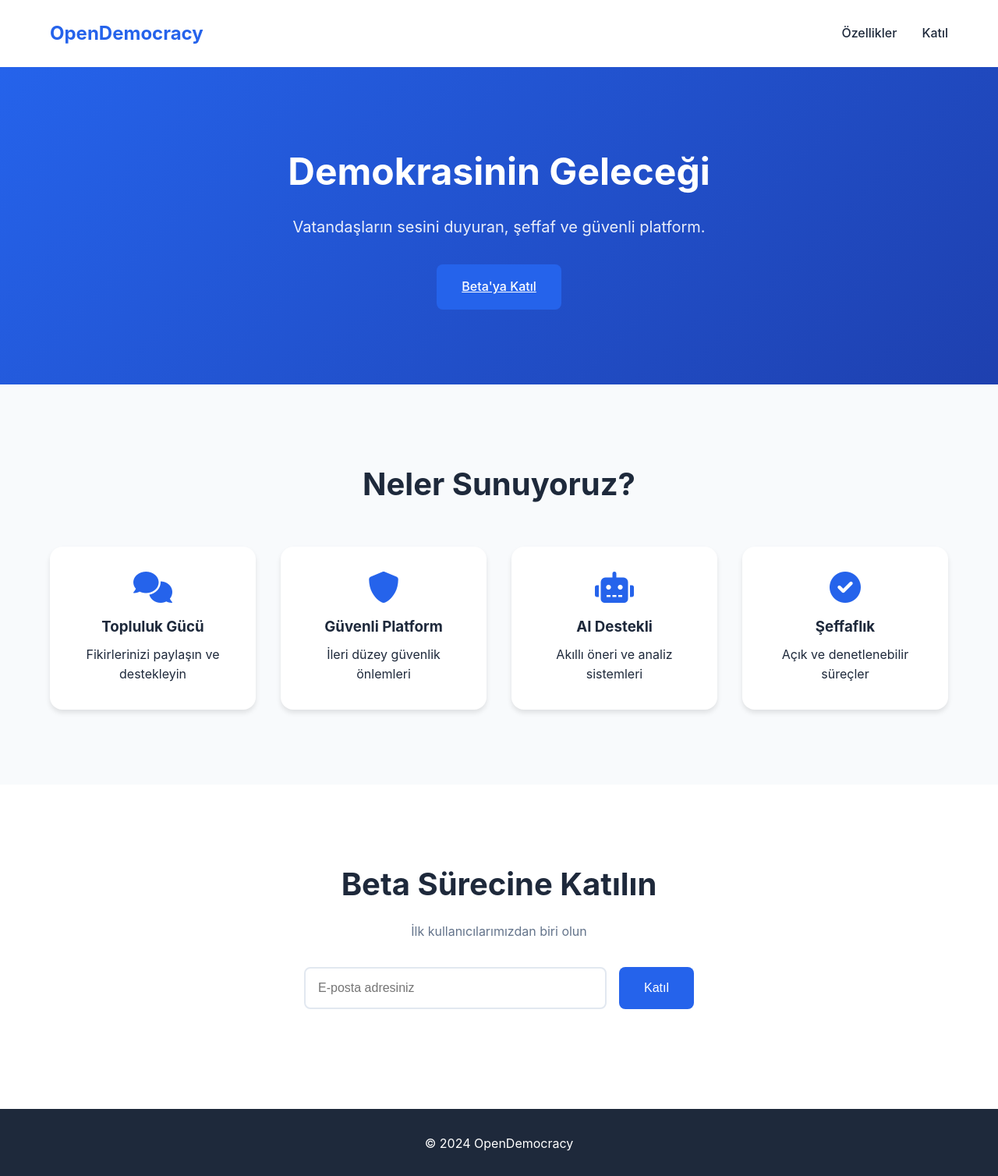
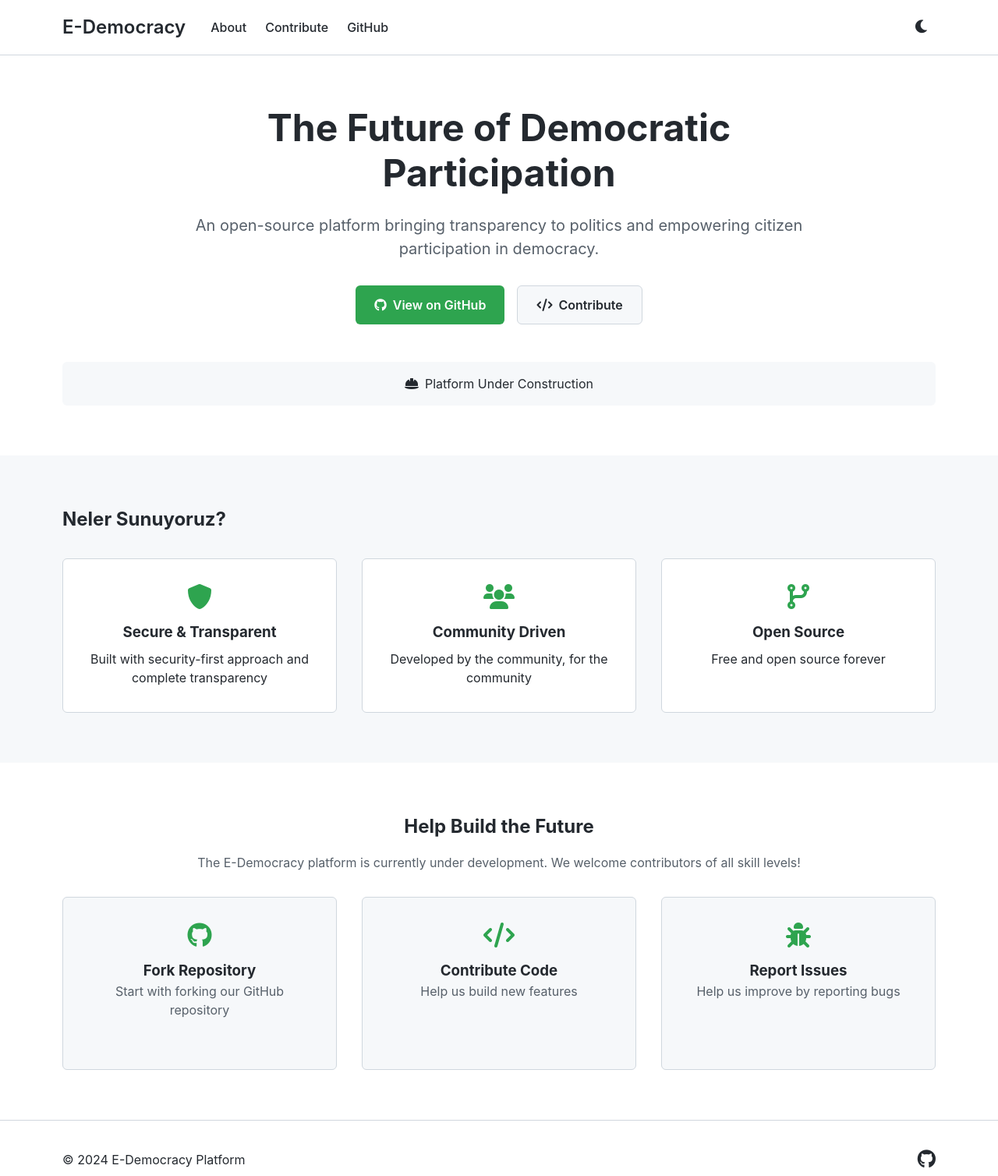
Before and after one commit to projectdemocracy25/edemocracy, a plain HTML site: page index.html in a window 1280 px wide. Shown: the top 1508 px of the page at 78% size. Drawn offline with Linux system fonts and the light colour scheme.

Commit message:
Rebrand and enhance E-Democracy platform with modern design and theme support

```diff
--- a/css/style.css
+++ b/css/style.css
@@ -1,9 +1,25 @@
 :root {
-  --primary-color: #2563eb;
-  --secondary-color: #1e40af;
-  --background-light: #f8fafc;
-  --text-dark: #1e293b;
-  --text-light: #64748b;
+  /* Light theme */
+  --light-bg: #ffffff;
+  --light-text: #24292f;
+  --light-text-secondary: #57606a;
+  --light-border: #d0d7de;
+  --light-card-bg: #f6f8fa;
+  --light-hover: #f3f4f6;
+
+  /* Dark theme */
+  --dark-bg: #0d1117;
+  --dark-text: #c9d1d9;
+  --dark-text-secondary: #8b949e;
+  --dark-border: #30363d;
+  --dark-card-bg: #161b22;
+  --dark-hover: #21262d;
+
+  /* Common colors */
+  --primary-color: #2ea44f;
+  --primary-hover: #2c974b;
+  --secondary-color: #6e7681;
+  --secondary-hover: #8b949e;
 }
 
 * {
@@ -13,22 +29,37 @@
 }
 
 body {
-  font-family: -apple-system, BlinkMacSystemFont, 'Segoe UI', Roboto, sans-serif;
-  line-height: 1.6;
-  color: var(--text-dark);
+  font-family: -apple-system, BlinkMacSystemFont, 'Segoe UI', Helvetica, Arial, sans-serif;
+  line-height: 1.5;
+  transition: background-color 0.3s ease;
+}
+
+/* Theme Styles */
+.light-theme {
+  background-color: var(--light-bg);
+  color: var(--light-text);
+}
+
+.dark-theme {
+  background-color: var(--dark-bg);
+  color: var(--dark-text);
 }
 
 .container {
   width: 90%;
-  max-width: 1200px;
+  max-width: 1280px;
   margin: 0 auto;
+  padding: 0 1rem;
 }
 
 /* Navigation */
 .navbar {
-  padding: 1.5rem 0;
-  background: white;
-  box-shadow: 0 2px 4px rgba(0,0,0,0.1);
+  padding: 1rem 0;
+  border-bottom: 1px solid var(--light-border);
+}
+
+.dark-theme .navbar {
+  border-bottom-color: var(--dark-border);
 }
 
 .navbar .container {
@@ -37,81 +68,164 @@ body {
   align-items: center;
 }
 
+.nav-left {
+  display: flex;
+  align-items: center;
+  gap: 2rem;
+}
+
 .logo {
   font-size: 1.5rem;
-  font-weight: 700;
-  color: var(--primary-color);
+  font-weight: 600;
 }
 
 .nav-links {
   display: flex;
-  gap: 2rem;
+  gap: 1.5rem;
   list-style: none;
 }
 
 .nav-links a {
   text-decoration: none;
-  color: var(--text-dark);
+  color: inherit;
   font-weight: 500;
-  transition: color 0.3s ease;
 }
 
-.nav-links a:hover {
-  color: var(--primary-color);
+.theme-toggle {
+  background: none;
+  border: none;
+  cursor: pointer;
+  padding: 0.5rem;
+  color: inherit;
+  font-size: 1.2rem;
+}
+
+.light-theme .fa-sun,
+.dark-theme .fa-moon {
+  display: none;
 }
 
 /* Hero Section */
 .hero {
-  padding: 6rem 0;
-  background: linear-gradient(135deg, #2563eb 0%, #1e40af 100%);
-  color: white;
+  padding: 4rem 0;
   text-align: center;
 }
 
-.hero h2 {
-  font-size: 3rem;
-  margin-bottom: 1rem;
+.hero-content {
+  max-width: 800px;
+  margin: 0 auto;
 }
 
-.hero p {
+.hero h1 {
+  font-size: 3rem;
+  margin-bottom: 1.5rem;
+  line-height: 1.2;
+}
+
+.hero-text {
   font-size: 1.25rem;
+  color: var(--light-text-secondary);
   margin-bottom: 2rem;
-  opacity: 0.9;
+}
+
+.dark-theme .hero-text {
+  color: var(--dark-text-secondary);
+}
+
+.hero-buttons {
+  display: flex;
+  gap: 1rem;
+  justify-content: center;
+}
+
+.btn {
+  display: inline-flex;
+  align-items: center;
+  gap: 0.5rem;
+  padding: 0.75rem 1.5rem;
+  border-radius: 6px;
+  text-decoration: none;
+  font-weight: 600;
+  transition: background-color 0.2s ease;
+}
+
+.btn-primary {
+  background-color: var(--primary-color);
+  color: white;
+}
+
+.btn-primary:hover {
+  background-color: var(--primary-hover);
+}
+
+.btn-secondary {
+  background-color: var(--light-card-bg);
+  color: var(--light-text);
+  border: 1px solid var(--light-border);
+}
+
+.dark-theme .btn-secondary {
+  background-color: var(--dark-card-bg);
+  color: var(--dark-text);
+  border-color: var(--dark-border);
+}
+
+.btn-secondary:hover {
+  background-color: var(--light-hover);
+}
+
+.dark-theme .btn-secondary:hover {
+  background-color: var(--dark-hover);
+}
+
+/* Construction Banner */
+.construction-banner {
+  margin-top: 3rem;
+  padding: 1rem;
+  background-color: var(--light-card-bg);
+  border-radius: 6px;
+  display: flex;
+  align-items: center;
+  justify-content: center;
+  gap: 0.5rem;
+}
+
+.dark-theme .construction-banner {
+  background-color: var(--dark-card-bg);
 }
 
 /* Features Section */
 .features {
-  padding: 6rem 0;
-  background: var(--background-light);
+  padding: 4rem 0;
+  background-color: var(--light-card-bg);
 }
 
-.features h2 {
-  text-align: center;
-  margin-bottom: 3rem;
-  font-size: 2.5rem;
+.dark-theme .features {
+  background-color: var(--dark-card-bg);
 }
 
 .feature-grid {
   display: grid;
   grid-template-columns: repeat(auto-fit, minmax(250px, 1fr));
   gap: 2rem;
+  margin-top: 2rem;
 }
 
 .feature-card {
-  background: white;
   padding: 2rem;
-  border-radius: 1rem;
+  background-color: var(--light-bg);
+  border-radius: 6px;
+  border: 1px solid var(--light-border);
   text-align: center;
-  box-shadow: 0 4px 6px rgba(0,0,0,0.1);
-  transition: transform 0.3s ease;
 }
 
-.feature-card:hover {
-  transform: translateY(-5px);
+.dark-theme .feature-card {
+  background-color: var(--dark-bg);
+  border-color: var(--dark-border);
 }
 
 .feature-card i {
-  font-size: 2.5rem;
+  font-size: 2rem;
   color: var(--primary-color);
   margin-bottom: 1rem;
 }
@@ -120,73 +234,94 @@ body {
   margin-bottom: 0.5rem;
 }
 
-/* Waitlist Section */
-.waitlist {
-  padding: 6rem 0;
+/* Contribute Section */
+.contribute {
+  padding: 4rem 0;
   text-align: center;
 }
 
-.waitlist h2 {
-  font-size: 2.5rem;
+.contribute h2 {
   margin-bottom: 1rem;
 }
 
-.waitlist p {
-  color: var(--text-light);
+.contribute p {
+  color: var(--light-text-secondary);
   margin-bottom: 2rem;
 }
 
-#waitlist-form {
-  display: flex;
-  max-width: 500px;
-  margin: 0 auto;
-  gap: 1rem;
+.dark-theme .contribute p {
+  color: var(--dark-text-secondary);
 }
 
-input[type="email"] {
-  flex: 1;
-  padding: 1rem;
-  border: 2px solid #e2e8f0;
-  border-radius: 0.5rem;
-  font-size: 1rem;
+.contribute-steps {
+  display: grid;
+  grid-template-columns: repeat(auto-fit, minmax(250px, 1fr));
+  gap: 2rem;
 }
 
-.btn {
-  display: inline-block;
-  padding: 1rem 2rem;
-  background: var(--primary-color);
-  color: white;
-  border: none;
-  border-radius: 0.5rem;
-  font-size: 1rem;
-  font-weight: 500;
-  cursor: pointer;
-  transition: background 0.3s ease;
+.contribute-card {
+  padding: 2rem;
+  background-color: var(--light-card-bg);
+  border-radius: 6px;
+  border: 1px solid var(--light-border);
+  text-decoration: none;
+  color: inherit;
+  transition: transform 0.2s ease;
 }
 
-.btn:hover {
-  background: var(--secondary-color);
+.dark-theme .contribute-card {
+  background-color: var(--dark-card-bg);
+  border-color: var(--dark-border);
+}
+
+.contribute-card:hover {
+  transform: translateY(-5px);
+}
+
+.contribute-card i {
+  font-size: 2rem;
+  color: var(--primary-color);
+  margin-bottom: 1rem;
 }
 
 /* Footer */
 footer {
-  background: var(--text-dark);
-  color: white;
   padding: 2rem 0;
-  text-align: center;
+  border-top: 1px solid var(--light-border);
+}
+
+.dark-theme footer {
+  border-top-color: var(--dark-border);
+}
+
+.footer-content {
+  display: flex;
+  justify-content: space-between;
+  align-items: center;
+}
+
+.social-links a {
+  color: inherit;
+  font-size: 1.5rem;
+  text-decoration: none;
 }
 
 /* Responsive Design */
 @media (max-width: 768px) {
-  .hero h2 {
+  .nav-links {
+    display: none;
+  }
+
+  .hero h1 {
     font-size: 2rem;
   }
 
-  #waitlist-form {
+  .hero-buttons {
     flex-direction: column;
   }
 
-  .nav-links {
-    display: none;
+  .footer-content {
+    flex-direction: column;
+    gap: 1rem;
   }
 }
--- a/index.html
+++ b/index.html
@@ -3,28 +3,52 @@
 <head>
   <meta charset="UTF-8">
   <meta name="viewport" content="width=device-width, initial-scale=1.0">
-  <title>Open Democracy Platform</title>
+  <title>E-Democracy Platform</title>
   <link rel="stylesheet" href="css/style.css">
   <link rel="stylesheet" href="https://cdnjs.cloudflare.com/ajax/libs/font-awesome/6.0.0/css/all.min.css">
 </head>
-<body>
+<body class="light-theme">
   <!-- Header and Navigation -->
   <header>
     <nav class="navbar">
       <div class="container">
-        <h1 class="logo">OpenDemocracy</h1>
-        <ul class="nav-links">
-          <li><a href="#features">Özellikler</a></li>
-          <li><a href="#waitlist">Katıl</a></li>
-        </ul>
+        <div class="nav-left">
+          <h1 class="logo">E-Democracy</h1>
+          <ul class="nav-links">
+            <li><a href="#about">About</a></li>
+            <li><a href="#contribute">Contribute</a></li>
+            <li><a href="https://github.com/projectdemocracy25/edemocracy" target="_blank">GitHub</a></li>
+          </ul>
+        </div>
+        <div class="nav-right">
+          <button id="theme-toggle" class="theme-toggle">
+            <i class="fas fa-moon"></i>
+            <i class="fas fa-sun"></i>
+          </button>
+        </div>
       </div>
     </nav>
     <!-- Hero Section -->
     <section class="hero">
       <div class="container">
-        <h2>Demokrasinin Geleceği</h2>
-        <p>Vatandaşların sesini duyuran, şeffaf ve güvenli platform.</p>
-        <a href="#waitlist" class="btn">Beta'ya Katıl</a>
+        <div class="hero-content">
+          <h1>The Future of Democratic Participation</h1>
+          <p class="hero-text">An open-source platform bringing transparency to politics and empowering citizen participation in democracy.</p>
+          <div class="hero-buttons">
+            <a href="https://github.com/projectdemocracy25/edemocracy" class="btn btn-primary" target="_blank">
+              <i class="fab fa-github"></i>
+              View on GitHub
+            </a>
+            <a href="#contribute" class="btn btn-secondary">
+              <i class="fas fa-code"></i>
+              Contribute
+            </a>
+          </div>
+        </div>
+        <div class="construction-banner">
+          <i class="fas fa-hard-hat"></i>
+          <p>Platform Under Construction</p>
+        </div>
       </div>
     </section>
   </header>
@@ -32,44 +56,51 @@
   <!-- Main Content -->
   <main>
     <!-- Features Section -->
-    <section id="features" class="features">
+    <section id="about" class="features">
       <div class="container">
         <h2>Neler Sunuyoruz?</h2>
         <div class="feature-grid">
           <div class="feature-card">
-            <i class="fas fa-comments"></i>
-            <h3>Topluluk Gücü</h3>
-            <p>Fikirlerinizi paylaşın ve destekleyin</p>
+            <i class="fas fa-shield-alt"></i>
+            <h3>Secure & Transparent</h3>
+            <p>Built with security-first approach and complete transparency</p>
           </div>
           <div class="feature-card">
-            <i class="fas fa-shield-alt"></i>
-            <h3>Güvenli Platform</h3>
-            <p>İleri düzey güvenlik önlemleri</p>
+            <i class="fas fa-users"></i>
+            <h3>Community Driven</h3>
+            <p>Developed by the community, for the community</p>
           </div>
           <div class="feature-card">
-            <i class="fas fa-robot"></i>
-            <h3>AI Destekli</h3>
-            <p>Akıllı öneri ve analiz sistemleri</p>
-          </div>
-          <div class="feature-card">
-            <i class="fas fa-check-circle"></i>
-            <h3>Şeffaflık</h3>
-            <p>Açık ve denetlenebilir süreçler</p>
+            <i class="fas fa-code-branch"></i>
+            <h3>Open Source</h3>
+            <p>Free and open source forever</p>
           </div>
         </div>
       </div>
     </section>
 
     <!-- Waitlist Section -->
-    <section id="waitlist" class="waitlist">
+    <section id="contribute" class="contribute">
       <div class="container">
-        <h2>Beta Sürecine Katılın</h2>
-        <p>İlk kullanıcılarımızdan biri olun</p>
-        <form id="waitlist-form">
-          <input type="email" id="email" name="email" placeholder="E-posta adresiniz" required>
-          <button type="submit" class="btn">Katıl</button>
-        </form>
-        <p id="form-message"></p>
+        <h2>Help Build the Future</h2>
+        <p>The E-Democracy platform is currently under development. We welcome contributors of all skill levels!</p>
+        <div class="contribute-steps">
+          <a href="https://github.com/projectdemocracy25/edemocracy" class="contribute-card" target="_blank">
+            <i class="fab fa-github"></i>
+            <h3>Fork Repository</h3>
+            <p>Start with forking our GitHub repository</p>
+          </a>
+          <div class="contribute-card">
+            <i class="fas fa-code"></i>
+            <h3>Contribute Code</h3>
+            <p>Help us build new features</p>
+          </div>
+          <div class="contribute-card">
+            <i class="fas fa-bug"></i>
+            <h3>Report Issues</h3>
+            <p>Help us improve by reporting bugs</p>
+          </div>
+        </div>
       </div>
     </section>
   </main>
@@ -77,7 +108,14 @@
   <!-- Footer / Contact Section -->
   <footer>
     <div class="container">
-      <p>&copy; 2024 OpenDemocracy</p>
+      <div class="footer-content">
+        <p>&copy; 2024 E-Democracy Platform</p>
+        <div class="social-links">
+          <a href="https://github.com/projectdemocracy25/edemocracy" target="_blank">
+            <i class="fab fa-github"></i>
+          </a>
+        </div>
+      </div>
     </div>
   </footer>
 
--- a/js/script.js
+++ b/js/script.js
@@ -29,3 +29,39 @@ document.addEventListener('DOMContentLoaded', function () {
         }
     });
 });
+
+document.addEventListener('DOMContentLoaded', function() {
+    const themeToggle = document.getElementById('theme-toggle');
+    const body = document.body;
+
+    // Check for saved theme preference
+    const savedTheme = localStorage.getItem('theme');
+    if (savedTheme) {
+        body.className = savedTheme;
+    } else {
+        // Check system preference
+        if (window.matchMedia && window.matchMedia('(prefers-color-scheme: dark)').matches) {
+            body.className = 'dark-theme';
+        }
+    }
+
+    // Theme toggle functionality
+    themeToggle.addEventListener('click', function() {
+        if (body.classList.contains('light-theme')) {
+            body.className = 'dark-theme';
+            localStorage.setItem('theme', 'dark-theme');
+        } else {
+            body.className = 'light-theme';
+            localStorage.setItem('theme', 'light-theme');
+        }
+    });
+
+    // Listen for system theme changes
+    if (window.matchMedia) {
+        window.matchMedia('(prefers-color-scheme: dark)').addEventListener('change', e => {
+            if (!localStorage.getItem('theme')) {
+                body.className = e.matches ? 'dark-theme' : 'light-theme';
+            }
+        });
+    }
+});
```
